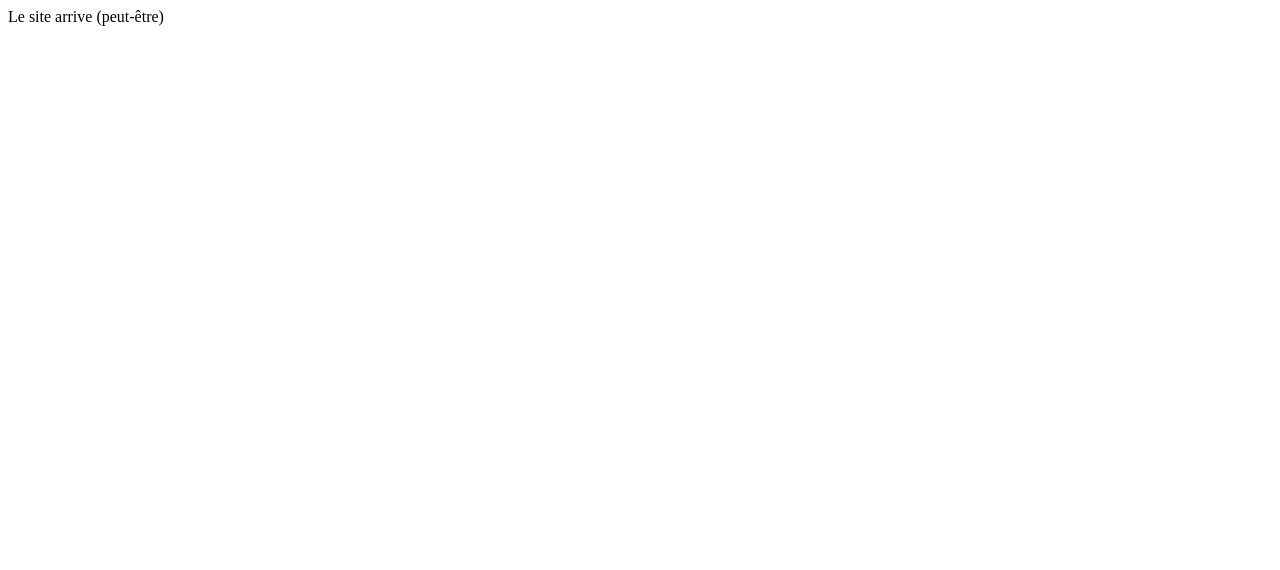
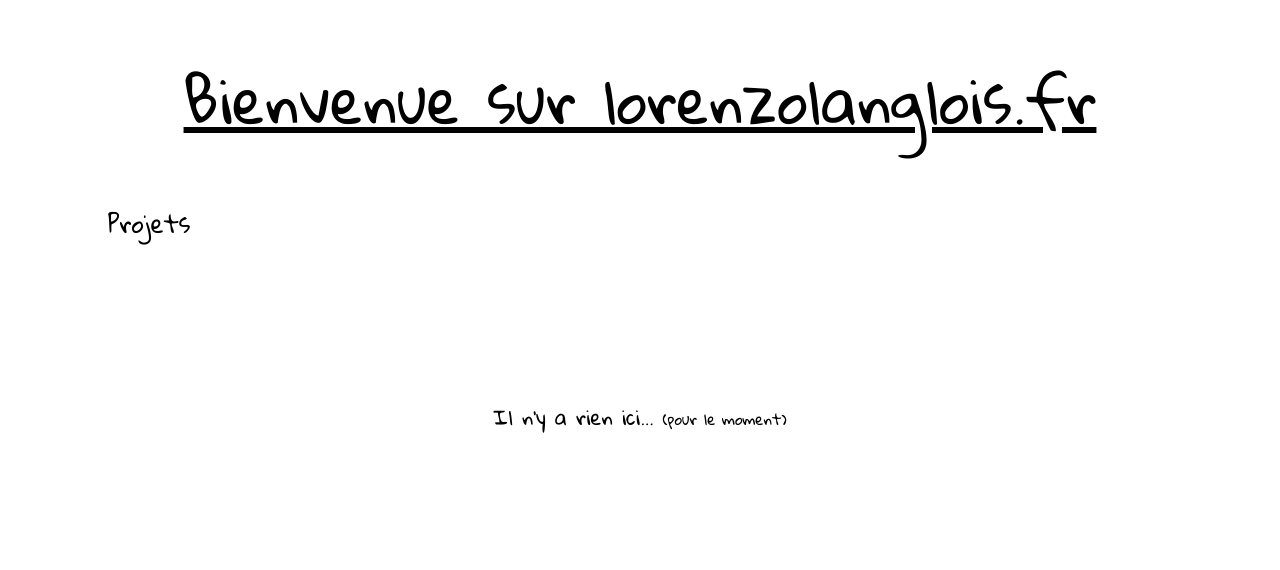
Before and after one commit to lorenzolanglois/lorenzolanglois.fr, a plain HTML site: page index.html in a window 1280 px wide. Drawn offline with Linux system fonts and the light colour scheme.

Commit message:
Changed the entire website

```diff
--- /dev/null
+++ b/css/font.css
@@ -0,0 +1,39 @@
+@font-face {
+    font-family: '3Dumb Pro';
+    src: url('../fonts/DumbPro.ttf') format('truetype');
+    font-weight: normal;
+    font-style: normal;
+    font-display: swap;
+}
+
+@font-face {
+    font-family: '2Dumb';
+    src: url('../fonts/Dumb.ttf') format('truetype');
+    font-weight: normal;
+    font-style: normal;
+    font-display: swap;
+}
+
+@font-face {
+    font-family: 'Blokletters';
+    src: url('../fonts/Blokletters-Potlood.ttf') format('truetype');
+    font-weight: light;
+    font-style: normal;
+    font-display: swap;
+}
+
+@font-face {
+    font-family: 'Blokletters';
+    src: url('../fonts/Blokletters-Balpen.ttf') format('truetype');
+    font-weight: normal;
+    font-style: normal;
+    font-display: swap;
+}
+
+@font-face {
+    font-family: 'Blokletters';
+    src: url('../fonts/Blokletters-Viltstift.ttf') format('truetype');
+    font-weight: bold;
+    font-style: normal;
+    font-display: swap;
+}
--- /dev/null
+++ b/css/style.css
@@ -0,0 +1,41 @@
+* {
+    font-family: "Gloria Hallelujah", cursive;
+    font-weight: normal;
+}
+
+body {
+    text-align: center;
+    padding: 0 100px;
+}
+
+h1 {
+    font-family: "Blokletters", cursive;
+    font-weight: bold;
+    font-size: 60px;
+    text-decoration: underline;
+}
+
+wired-link {
+    --wired-link-decoration-color: black;
+}
+
+h2 {
+    text-align: left;
+}
+
+#main-card {
+    display: flex;
+    width: 100%;
+    height: 300px;
+    justify-content: center;
+    align-items: center;
+}
+
+p {
+    font-size: 20px;
+}
+
+.text-small {
+    font-size: 15px;
+    font-weight: lighter;
+}
--- a/index.html
+++ b/index.html
@@ -4,11 +4,19 @@
 
 <head>
   <meta charset="UTF-8">
+  <link rel="stylesheet" href="css/font.css"/>
+  <link href="https://fonts.googleapis.com/css?family=Gloria+Hallelujah&display=swap" rel="stylesheet"/>
+  <link rel="stylesheet" href="css/style.css"/>
   <title>Lorenzo Langlois</title>
 </head>
 
 <body>
-  <a>Le site arrive (peut-être)</a>
+  <h1><wired-link href="https://lorenzolanglois.fr">Bienvenue sur lorenzolanglois.fr</wired-link></h1>
+  <h2>Projets</h2>
+  <wired-card id="main-card">
+    <p>Il n'y a rien ici... <a class="text-small">(pour le moment)</a></p>
+  </wired-card>
+  <script type="module" src="https://unpkg.com/wired-elements@3.0.0-rc.6?module"></script>
 </body>
 
 </html>
```
Also changed, not shown: fonts/Blokletters-Balpen.ttf (added), fonts/Blokletters-Potlood.ttf (added), fonts/Blokletters-Viltstift.ttf (added), fonts/Dumb.ttf (added), fonts/DumbPro.ttf (added).
